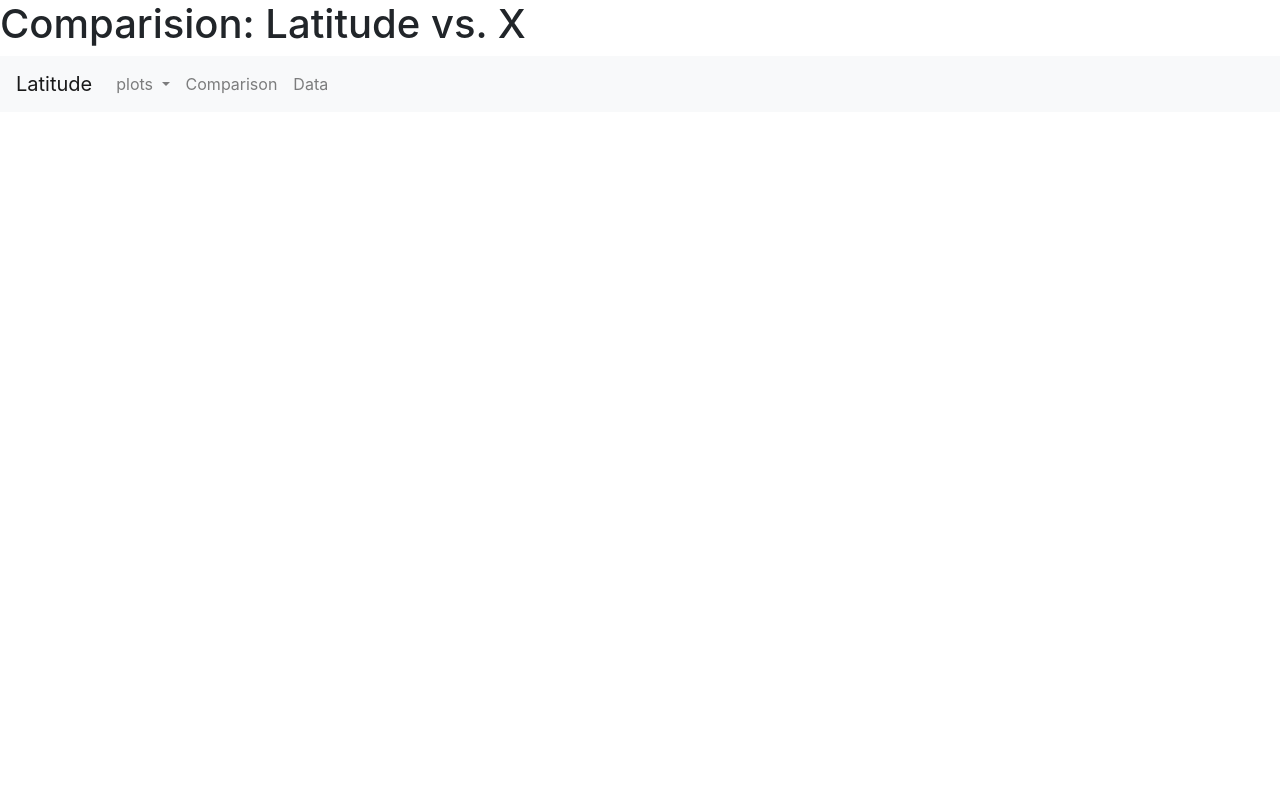
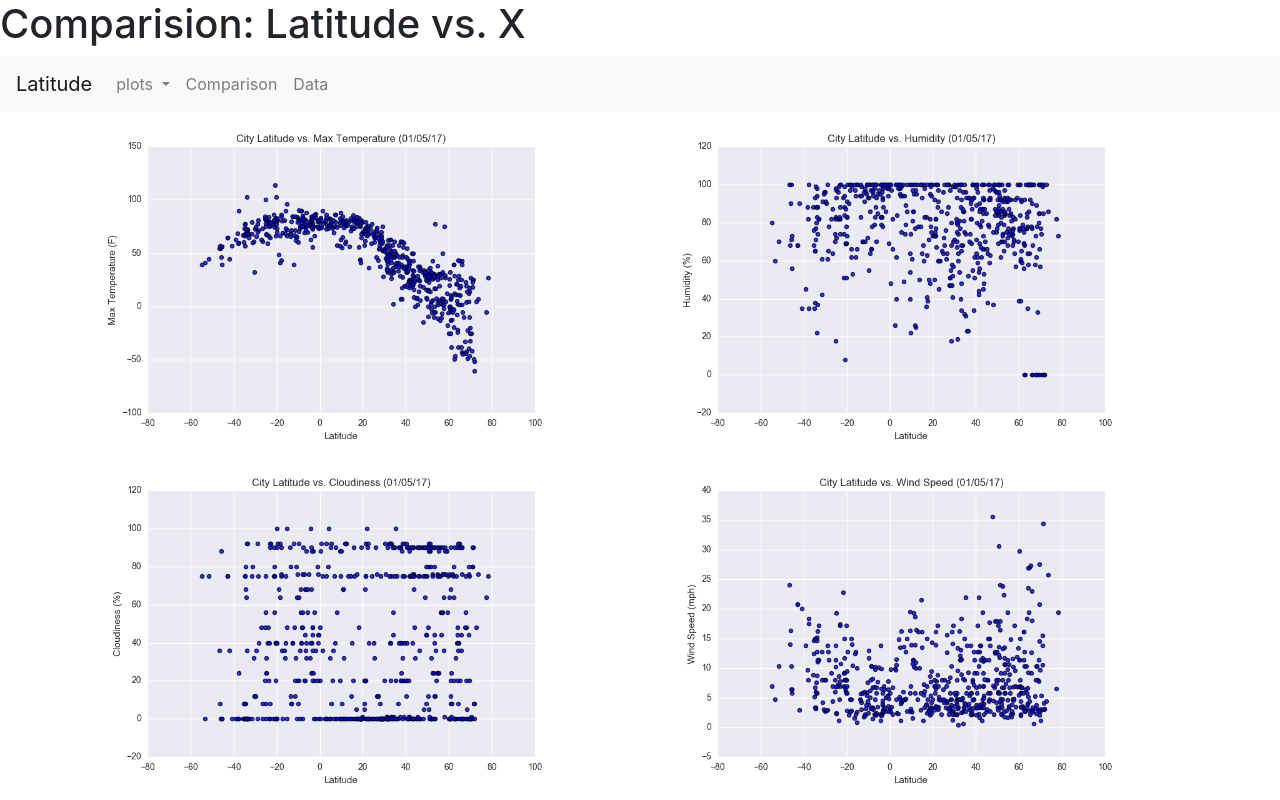
Before and after one commit to adam-katz97/Web-Design-Challenge, a plain HTML site: page WebVisualizations/compare.html in a window 1280 px wide. Drawn offline with nearby package versions, Linux system fonts and the light colour scheme.

Commit message:
displays charts in comparison html using bootstrap grid.

```diff
--- a/WebVisualizations/compare.html
+++ b/WebVisualizations/compare.html
@@ -41,5 +41,22 @@
 
         </div>
       </nav>
+    <div class="container">
+        <div class="row">
+          <div class="col">
+              <img src="Resources/assets/images/Fig1.png" alt="temp" width="500">
+          </div>
+          <div class="col">
+              <img src="Resources/assets/images/Fig2.png" alt="humid" width="500">
+          </div>
+          <div class="w-100"></div>
+          <div class="col">
+              <img src="Resources/assets/images/Fig3.png" alt="cloud" width="500">
+          </div>
+          <div class="col">
+              <img src="Resources/assets/images/Fig4.png" alt="wind" width="500">
+          </div>
+        </div>
+      </div>
 </body>
 </html>
```
